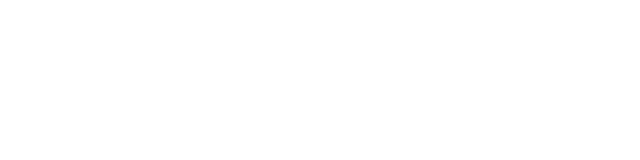
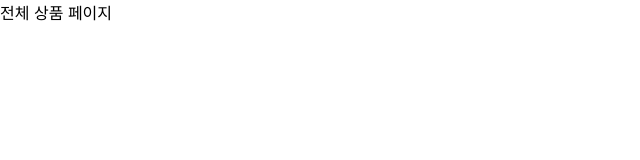
Before and after one commit to mjwoong/hnm-react-router-practice, a React (Create React App) app: page / in a window 1280 px wide. Shown: the top 160 px of the page, without its empty margins (0-640 px from the left). Built offline with nearby package versions, Linux system fonts and the light colour scheme.

Commit message:
router setting

```diff
--- a/package.json
+++ b/package.json
@@ -8,6 +8,7 @@
     "@testing-library/user-event": "^13.5.0",
     "react": "^18.2.0",
     "react-dom": "^18.2.0",
+    "react-router-dom": "^6.10.0",
     "react-scripts": "5.0.1",
     "web-vitals": "^2.1.4"
   },
--- a/src/App.js
+++ b/src/App.js
@@ -1,7 +1,27 @@
+import { Routes, Route } from 'react-router';
 import "./App.css";
+import ProductAll from './page/ProductAll';
+import Login from './page/Login';
+import ProductDetail from './page/ProductDetail';
+
+// 1. 전체 상품 페이지, 로그인 페이지, 상품 상세 페이지
+// 2. 전체 상품 페이지에서는 전체 상품 페이지를 볼 수 있다.
+// 3. 로그인 버튼을 누르면 로그인 페이지가 나온다.
+// 3. 상품 디테일을 눌렀으나 비로그인 상태에서는 로그인 페이지로 이동
+// 4. 로그인이 된 상태에서는 상품 디테일 페이지를 볼 수 있다.
+// 5. 로그아웃 버튼을 클릭하면 로그아웃이 된다.
+// 5. 로그아웃이 되면 상품 디테일 페이지를 볼 수 없다. 다시 로그인 페이지가 보인다.
+// 6. 로그인을 하면 로그아웃이 보이고, 로그아웃을 하면 로그인이 보인다.
+// 7. 상품을 검색할 수 있다.
 
 function App() {
-  return <div></div>;
+  return <div>
+    <Routes>
+      <Route path="/" element={<ProductAll/>}/>
+      <Route path="/login" element={<Login/>}/>
+      <Route path="/product/:id" element={<ProductDetail/>}/>
+    </Routes>
+  </div>;
 }
 
 export default App;
--- a/src/index.js
+++ b/src/index.js
@@ -3,12 +3,13 @@ import ReactDOM from 'react-dom/client';
 import './index.css';
 import App from './App';
 import reportWebVitals from './reportWebVitals';
+import { BrowserRouter } from 'react-router-dom';
 
 const root = ReactDOM.createRoot(document.getElementById('root'));
 root.render(
-  <React.StrictMode>
+  <BrowserRouter>
     <App />
-  </React.StrictMode>
+  </BrowserRouter>
 );
 
 // If you want to start measuring performance in your app, pass a function
--- /dev/null
+++ b/src/page/Login.js
@@ -0,0 +1,9 @@
+import React from 'react'
+
+const Login = () => {
+  return (
+    <div>로그인 페이지</div>
+  )
+}
+
+export default Login
--- /dev/null
+++ b/src/page/ProductAll.js
@@ -0,0 +1,9 @@
+import React from 'react'
+
+const ProductAll = () => {
+  return (
+    <div>전체 상품 페이지</div>
+  )
+}
+
+export default ProductAll
--- /dev/null
+++ b/src/page/ProductDetail.js
@@ -0,0 +1,9 @@
+import React from 'react'
+
+const ProductDetail = () => {
+  return (
+    <div>상품 상세 페이지</div>
+  )
+}
+
+export default ProductDetail
```
Also changed, not shown: 1 other file (tests, documents, lock files or other folders).
